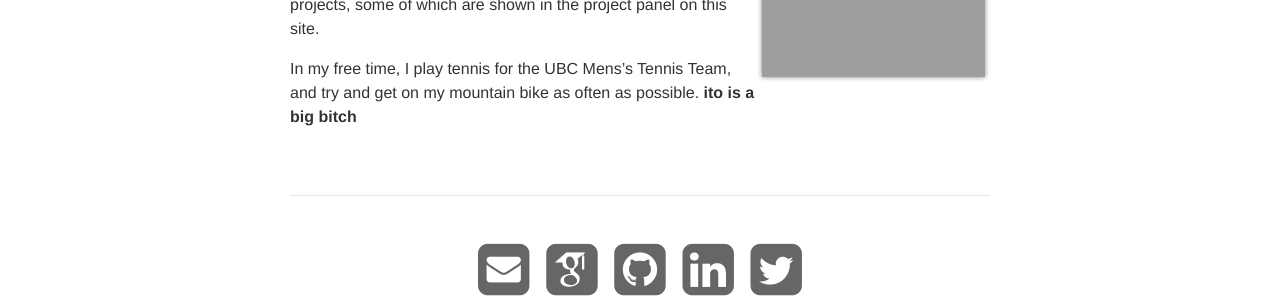
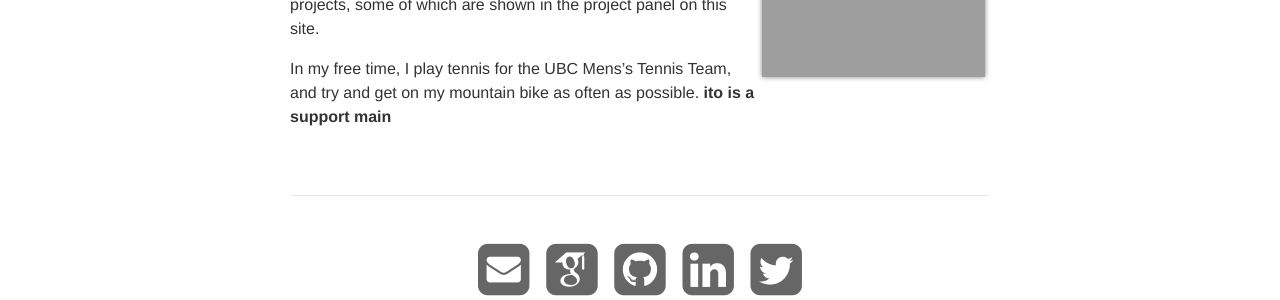
Before and after one commit to Danielraw1996/Danielraw1996.github.io, a Jekyll site: the page built from _pages/about.md, in a window 1280 px wide. Shown: the part 309-609 px from the top of the page. Built offline with Jekyll 4.4.1, drawn with Linux system fonts in a browser that asks for light colours; nearby versions of some CDN libraries; some web fonts are replaced; a script that is not in the unit is left out.

Commit message:
Update about.md

```diff
--- a/_pages/about.md
+++ b/_pages/about.md
@@ -23,4 +23,4 @@ I am a 4th year Chemical and Biological Engineering student at UBC, with a speci
 Aside from my studies, I enjoy working in the lab and making projects, some of which are shown in the project panel on this site.
 
 In my free time, I play tennis for the UBC Mens's Tennis Team, and try and get on my mountain bike as often as possible.
-**ito is a big bitch**
+**ito is a support main**
```
